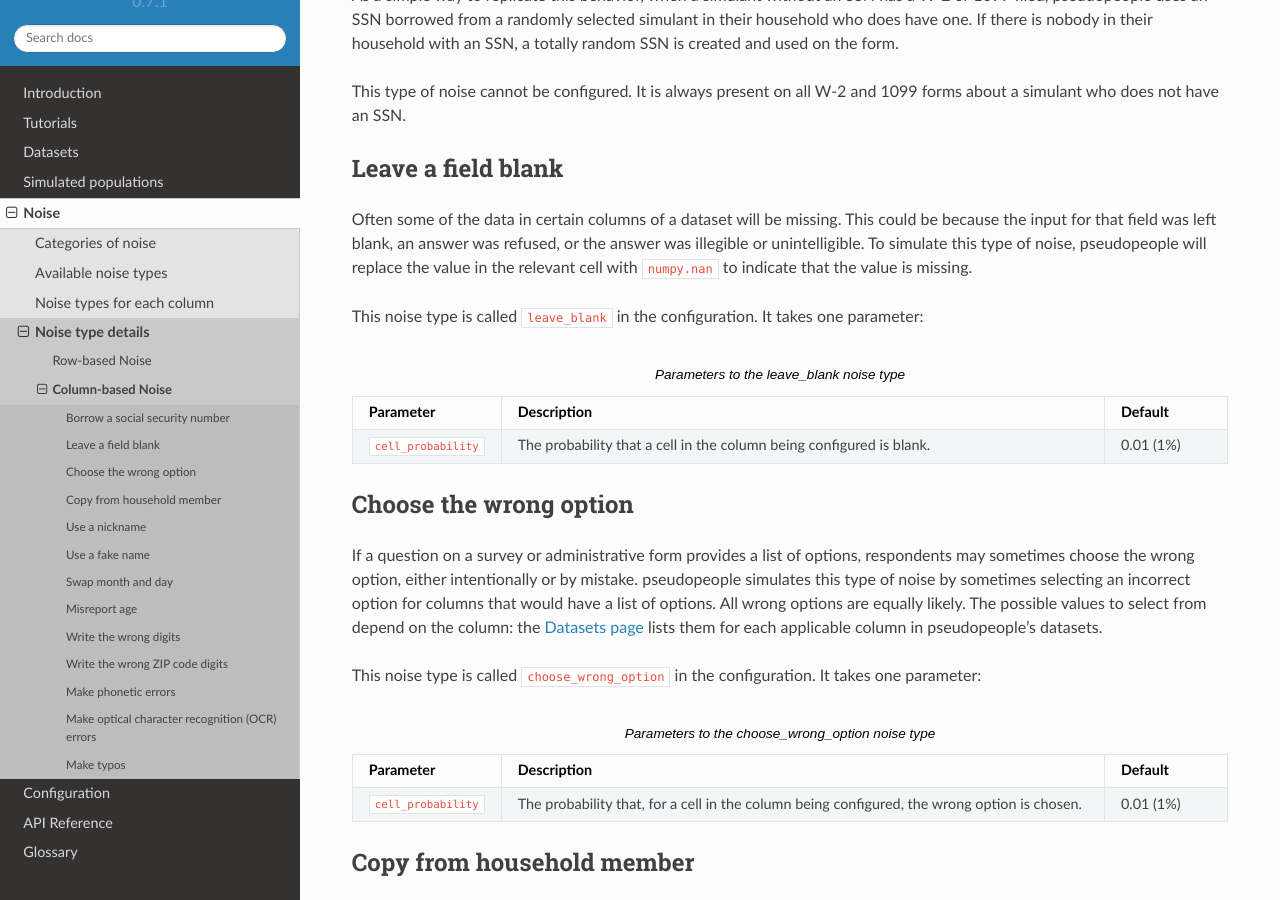
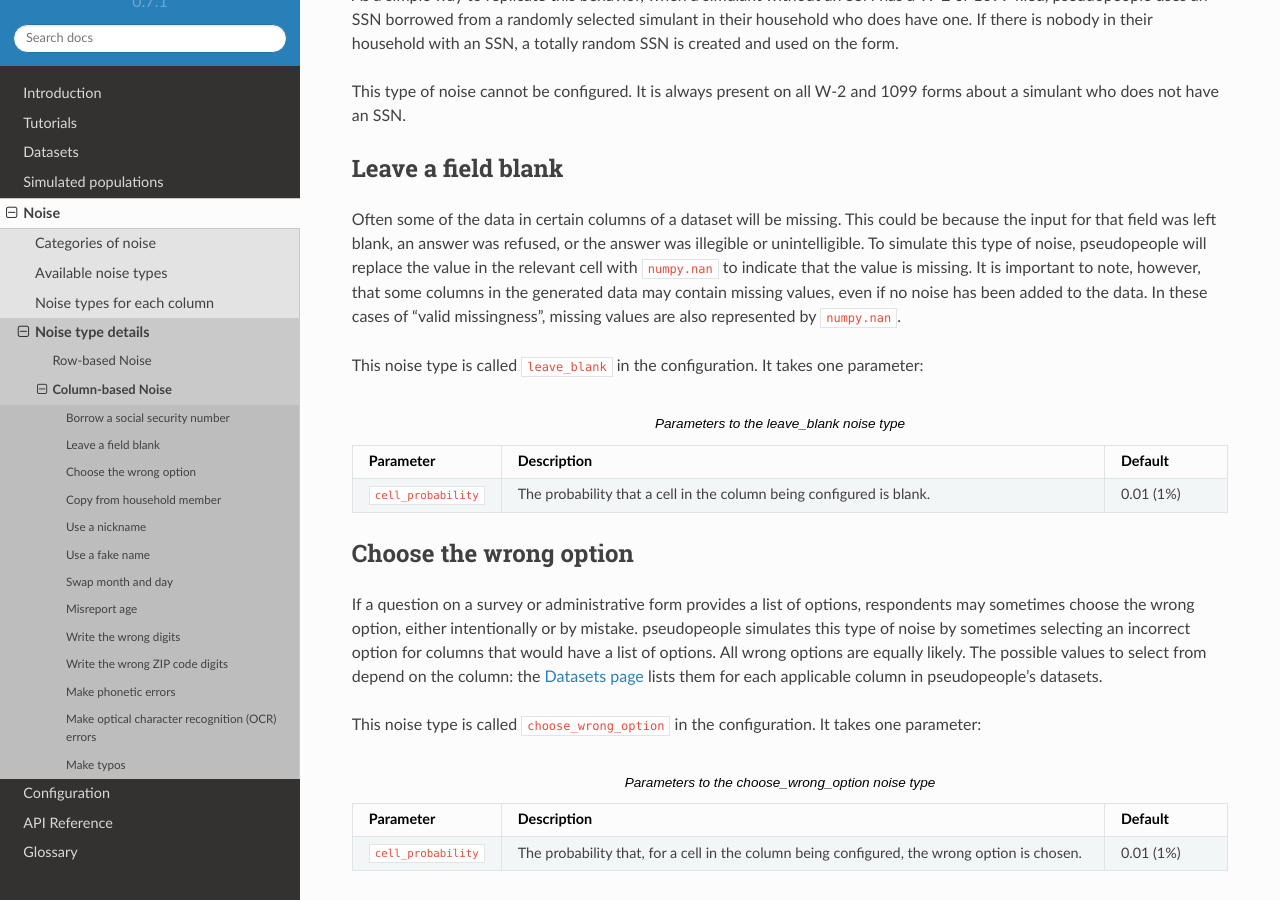
Before and after one commit to ihmeuw/pseudopeople, a Sphinx documentation site: the page built from docs/source/noise/column_noise.rst, in a window 1280 px wide and 900 px high, scrolled down 952 px. Built offline with Sphinx 7.4.7 and the Read the Docs theme 2.0.0, drawn with Linux system fonts in a browser that asks for light colours.

Commit message:
Add missingness descriptions to datasets and noises pages (#318)
* Add note about missingness to datasets page

* Add caveat about leave_field_blank

* Add Abie's suggested edit for consistent wording

Co-authored-by: Abraham Flaxman <abie@alum.mit.edu>

---------

Co-authored-by: Alix Pletcher <pletale@ihme.washington.edu>
Co-authored-by: Abraham Flaxman <abie@alum.mit.edu>

```diff
--- a/docs/source/datasets/index.rst
+++ b/docs/source/datasets/index.rst
@@ -25,6 +25,9 @@ which is where they are recorded in the Decennial Census and surveys.
 A **mailing address** represents the address a simulant uses to receive mail,
 which may be different -- for example, a PO box.
 Mailing addresses, not physical addresses, are recorded in tax filings.
+
+Some columns in the generated data may contain missing values, even if no noise has been added to
+the data. These missing values are represented by :code:`numpy.nan`.
 
 The datasets that can be generated are listed below.
 
--- a/docs/source/noise/column_noise.rst
+++ b/docs/source/noise/column_noise.rst
@@ -47,7 +47,9 @@ Often some of the data in certain columns of a dataset will be missing.
 This could be because the input for that field was left blank, an answer was refused,
 or the answer was illegible or unintelligible.
 To simulate this type of noise, pseudopeople will replace the value in the relevant cell with
-:code:`numpy.nan` to indicate that the value is missing.
+:code:`numpy.nan` to indicate that the value is missing. It is important to note, however, that
+some columns in the generated data may contain missing values, even if no noise has been added to the data.
+In these cases of "valid missingness", missing values are also represented by :code:`numpy.nan`.
 
 This noise type is called :code:`leave_blank` in the configuration. It takes one parameter:
 
```
